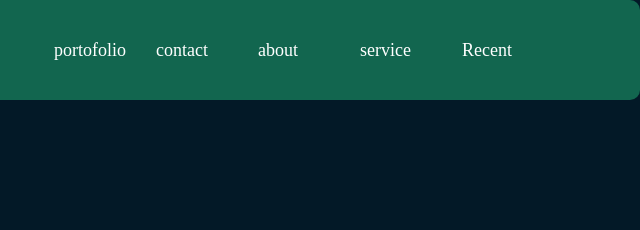
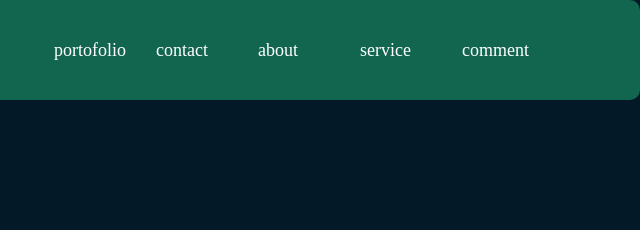
Before and after one commit to lievin219/gakiza-portofolio, a plain HTML site: page apping.html in a window 1280 px wide. Shown: the top 230 px of the page, 640-1280 px from the left. Drawn offline with nearby package versions, Linux system fonts and the light colour scheme.

Commit message:
all updates to our page are being included

```diff
--- a/apping.html
+++ b/apping.html
@@ -25,7 +25,7 @@
 
 
         <li><a href="#service">service</a></li>
-        <li><a href="project.html">Recent</a></li>
+        <li><a href="project.html">comment</a></li>
         <i class="fa-solid fa-circle-xmark"  onclick="closemenu()"></i>
 
 
```
